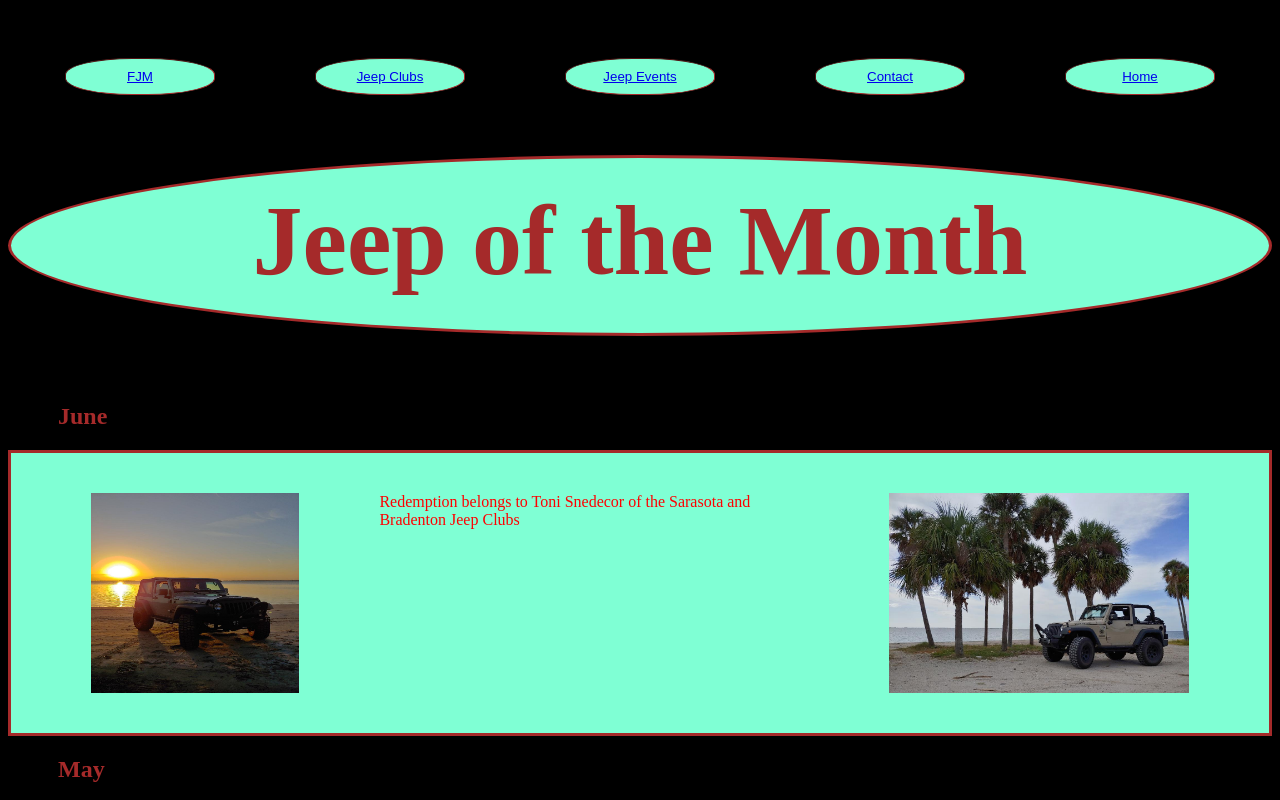
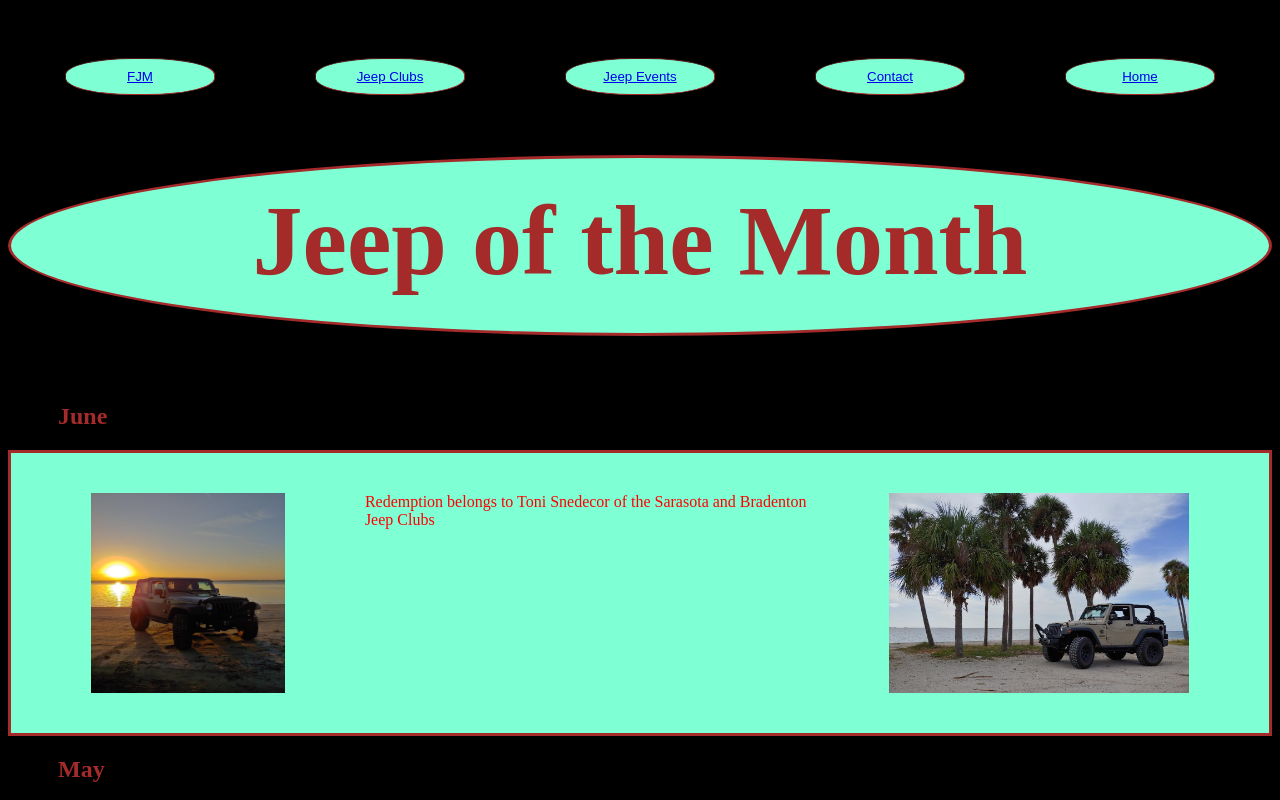
Before and after one commit to mdwicker1959/mdwicker1959.github.io, a plain HTML site: page month.html in a window 1280 px wide. Shown: the top 800 px of the page. Drawn offline with Linux system fonts and the light colour scheme.

Commit message:
Update fourth.css

```diff
--- a/fourth.css
+++ b/fourth.css
@@ -29,7 +29,7 @@ h2 {
 }
 
 #jeep200 {
-    width:250px;
+    width:225px;
     height:200px;
 }
 
```
